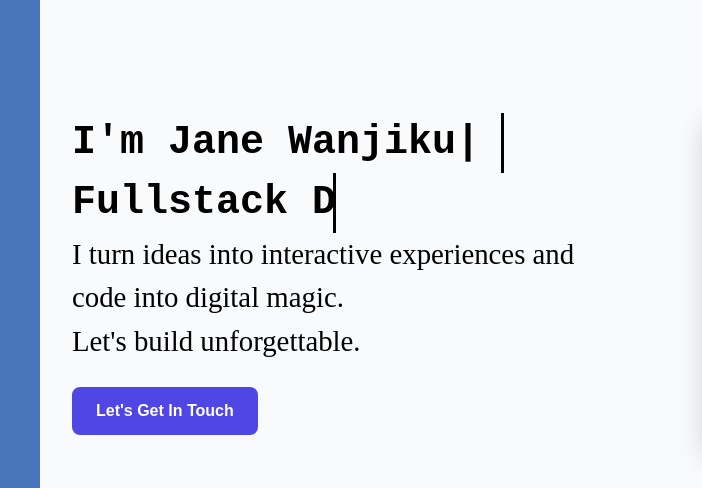
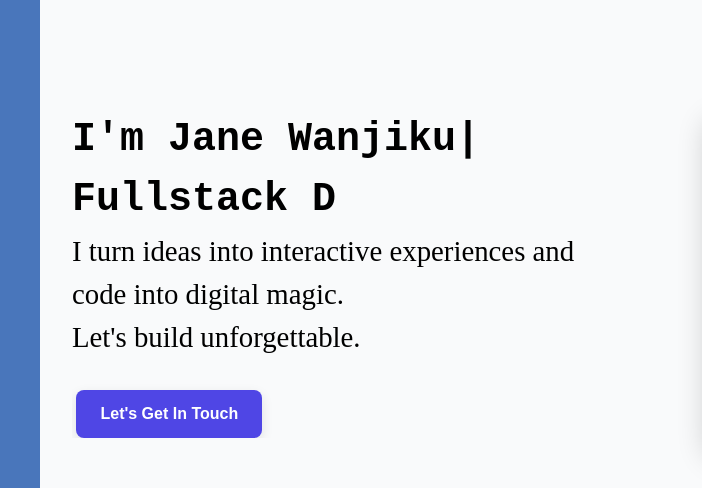
Before and after one commit to JANE-dot978/MY-PERSONAL-PORTFOLIO, a website: page index.html in a window 1280 px wide. Shown: the part 174-662 px from the top of the page, 0-702 px from the left. Drawn offline with nearby package versions, Linux system fonts and the light colour scheme.

Commit message:
linked let's get in touch button to contact form and enhanced styling

```diff
--- a/index.css
+++ b/index.css
@@ -5,88 +5,6 @@ body {
   padding: 40px;
   margin: 0;
 }
-/* .hero-section {
-  display: flex;
-  justify-content: center;
-  align-items: center;
-  padding: 40px;
-  min-height: 100vh;
-  background: linear-gradient(to right, #fbf9f7 0%, #fcf9f8 100%);
-}
-
-.hero-content {
-  display: flex;
-  align-items: center;
-  gap: 40px;
-  flex-wrap: wrap;
-
-}
-
-.text-content h1, .text-content h2 {
-  margin: 0;
-  font-size: 3rem;
-  color: #111;
-  font-weight: 400;
-  font-family: sans-serif;
-}
-p{
-    font-size: 1.5rem;
-    font-family: Raleway Dots;
-} */
-
-/* .image-container {
-  position: relative;
-  width: 600px;
-  border-radius: 20px;
-  padding: 4px;
-  background: linear-gradient(45deg, rgb(235, 209, 209), rgb(167, 165, 163), yellow, azure, blue, indigo, violet);
-  background-size: 400% 400%;
-  animation: gradient-border 6s ease infinite;
-}
-.scrolling-text {
-  position: absolute;
-  top: 0;
-  width: 100%;
-  background: rgba(0, 0, 0, 0.6);
-  color: white;
-  white-space: nowrap;
-  overflow: hidden;
-  z-index: 2;
-  font-weight: bold;
-}
-.scrolling-text p {
-  display: inline-block;
-  padding-left: 100%;
-  animation: scrollText 10s linear infinite;
-  padding: 10px;
-}
-.profile-photo {
-  display: block;
-  width: 100%;
-  border-radius: 15px;
-  border: 4px solid white;
-  margin: 20px;
-} */
-/* .button{
-  margin: 20px;
-  background-color: black;
-  color: white;
-  padding: 10px;
-  border-radius: 10px;
-}
-.button:hover{
-  background-color:grey;
-}
-@keyframes scrollText {
-  0% { transform: translateX(0); }
-  100% { transform: translateX(-100%); }
-}
-
-@keyframes gradient-border {
-  0% { background-position: 0% 50%; }
-  50% { background-position: 100% 50%; }
-  100% { background-position: 0% 50%; }
-} */
 
 /* Make the section fill the screen */
 .hero-section {
@@ -141,7 +59,7 @@ p{
   font-family: monospace;
   white-space: nowrap;
   overflow: hidden;
-  border-right: 3px solid black;
+  /* border-right: 3px solid black; */
   width: 0ch;
   animation: typing-line1 2.5s steps(20, end) forwards;
 }
@@ -167,21 +85,35 @@ p{
 
 /* Button styling */
 .hero-button {
-  margin-top: 1.5rem;
+  margin-top: 1.9rem;
   padding: 0.75rem 1.5rem;
-  background-color: #4f46e5;
-  color: white;
+  background-color: #4f46e5; /* Indigo */
+  color: #ffffff;
   border: none;
   border-radius: 0.5rem;
   font-weight: bold;
   font-size: 1rem;
   cursor: pointer;
-  transition: background-color 0.3s ease, transform 0.2s ease;
+  text-decoration: none;
+  display: inline-block;
+  transition: background-color 0.3s ease, transform 0.2s ease, box-shadow 0.2s ease;
+  box-shadow: 0 4px 12px rgba(0, 0, 0, 0.1);
 }
 
 .hero-button:hover {
-  background-color: #4338ca;
-  transform: scale(1.05);
+  background-color: #4338ca; /* Darker indigo */
+  transform: translateY(-2px);
+  box-shadow: 0 6px 18px rgba(0, 0, 0, 0.15);
+}
+
+.hero-button:active {
+  transform: scale(0.97);
+  background-color: #3730a3;
+}
+
+.hero-button:focus {
+  outline: 2px solid #c7d2fe;
+  outline-offset: 2px;
 }
 
 /* Responsive fix */
@@ -203,27 +135,10 @@ p{
     font-size: 2rem;
   }
 }
+/*
 
 
-
-.hero-button {
-  margin-top: 1.5rem;
-  padding: 0.75rem 1.5rem;
-  background-color: #4f46e5;
-  color: white;
-  border: none;
-  border-radius: 0.5rem;
-  font-weight: bold;
-  font-size: 1rem;
-  cursor: pointer;
-  transition: background-color 0.3s ease, transform 0.2s ease;
-}
-
-.hero-button:hover {
-  background-color: #4338ca;
-  transform: scale(1.05);
-}
-
+.
 /* Responsive Design */
 @media (max-width: 768px) {
   .content-wrapper {
@@ -252,7 +167,7 @@ p{
 @keyframes blink {
   0%, 100% { opacity: 1; }
   50% { opacity: 0; }
-}
+} */
 
 
 
--- a/index.html
+++ b/index.html
@@ -33,7 +33,9 @@
         <h1 class="typing-animation">I'm Jane Wanjiku</h1>
         <h2 class="typing-animation delay"> Fullstack Developer</h2>
         <p>I turn ideas into interactive experiences and code into digital magic.<br>Let's build unforgettable.</p>
-        <button class="hero-button">Let's Get In Touch</button>
+        <!-- <button id="#contact" class="hero-button">Let's Get In Touch</button> -->
+       <button></button> <a href="#contact" class="hero-button">Let's Get In Touch</a></button>
+
       </div>
       <div class="image-wrapper">
         <img src="gif coding.gif" alt="Coding GIF" class="hero-image">
@@ -188,7 +190,10 @@
 </section>
 <br>
 
-<h1 id="projects" class="popout backdrop-blur-lg bg-white/20 border border-white/30 shadow-1xl rounded-3xl w-full max-w-6xl p-16 text-black items-center mt-16 mx-auto flex flex-col myprojects">my projects</h1>
+<!-- <h1 id="projects" class="popout backdrop-blur-lg bg-white/20 border border-white/30 shadow-1xl rounded-3xl w-full max-w-6xl p-16 text-black items-center mt-16 mx-auto flex flex-col myprojects">my projects</h1> -->
+ <section id="projects" class="popout backdrop-blur-lg bg-white/20 border border-white/30 shadow-1xl rounded-3xl w-full max-w-6xl p-16 text-black items-center mt-16 mx-auto flex flex-col">
+        <h1 class="myprojects">My projects </h1><br>
+
 
 
   <div class="card-container">
@@ -214,7 +219,7 @@
 
      <div id="projects" class="project-card">
   <h3>QuickNote</h3>
-  <p>A lightweight note-taking web app that lets users create, edit, and delete notes in real-time. Built with HTML, CSS, and vanilla JavaScript, it stores notes using browser local storage, ensuring data persists across sessions.</p>
+  <p>A lightweight note-taking web app that lets users create, edit, and delete notes in real-time. Built with HTML, CSS, and vanilla JavaScript, it stores notes using browser local storage.</p>
   <div class="button-group">
     <a href="https://funny-tartufo-4904ba.netlify.app/" class="btn live" target="_blank" rel="noreferrer">View Live.</a>
     <a href="https://github.com/JANE-dot978/NOTE-APP" class="btn code" target="_blank" rel="noreferrer">View Code.</a>
@@ -238,6 +243,8 @@
       </div>
     </div>
   </div>
+ </section>
+
 
   <br><br>
 <section id="contact" class="popout backdrop-blur-lg bg-white/20 border border-white/30 shadow-1xl rounded-3xl w-full max-w-6xl p-16 text-black items-center mt-16 mx-auto flex flex-col contact-section">
```
